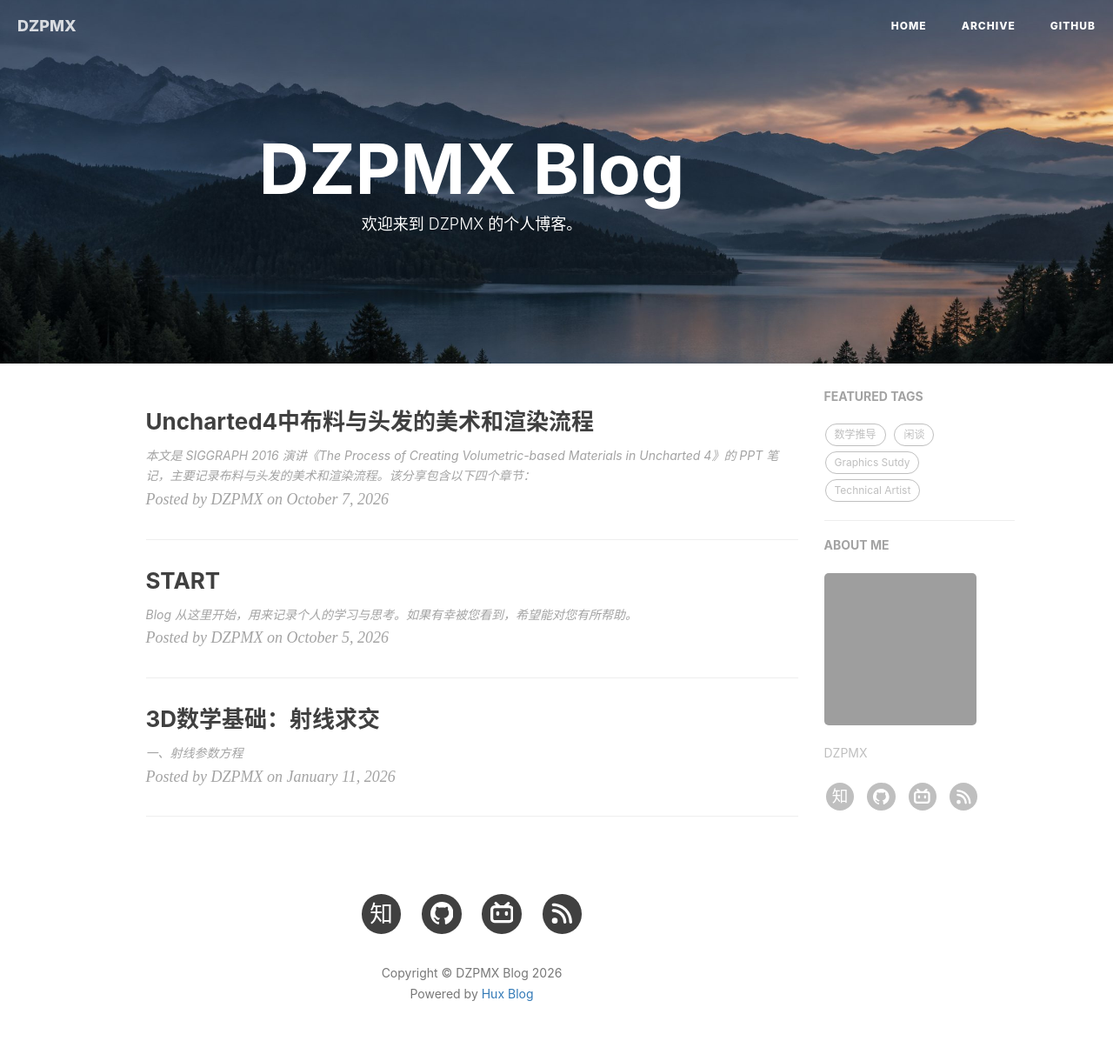
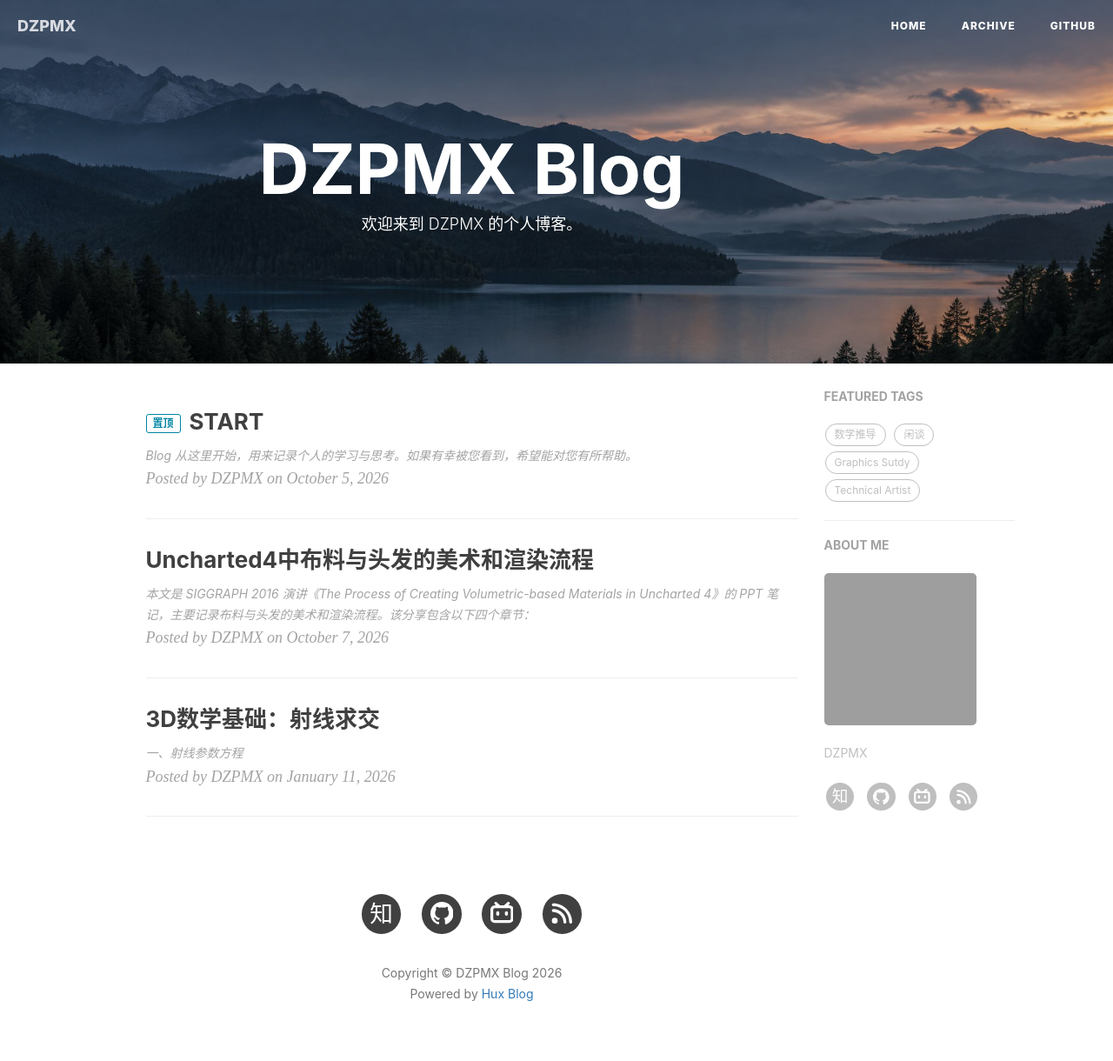
Before and after one commit to DZPMX/DzPmx.github.io, a Jekyll site: the page built from index.md, in a window 1280 px wide. Shown: the whole page at 87% size. Built offline with Jekyll 4.4.1, drawn with Linux system fonts in a browser that asks for light colours; grey boxes are pictures that could not be loaded.

Commit message:
Pin START on the homepage with a visible badge

```diff
--- a/_layouts/home.html
+++ b/_layouts/home.html
@@ -6,10 +6,13 @@
 <div class="container">
   <div class="row">
     <section class="col-lg-8 col-lg-offset-1 col-md-8 col-md-offset-1 col-sm-12 col-xs-12 postlist-container" id="articles" aria-label="Articles">
-      {% for post in site.posts %}
+      {% assign pinned_posts = site.posts | where: "pinned", true %}
+      {% assign other_posts = site.posts | where_exp: "post", "post.pinned != true" %}
+      {% assign homepage_posts = pinned_posts | concat: other_posts %}
+      {% for post in homepage_posts %}
       <div class="post-preview">
         <a href="{{ post.url | relative_url }}">
-          <h2 class="post-title">{{ post.title | escape }}</h2>
+          <h2 class="post-title">{% if post.pinned == true %}<span class="post-pin">置顶</span>{% endif %}{{ post.title | escape }}</h2>
           <div class="post-content-preview">{{ post.excerpt | strip_html | normalize_whitespace | truncate: 200 | escape }}</div>
         </a>
         <p class="post-meta">Posted by {{ post.author | default: site.author | escape }} on <time datetime="{{ post.date | date_to_xmlschema }}">{{ post.date | date: '%B %-d, %Y' }}</time></p>
--- a/css/dzpmx.css
+++ b/css/dzpmx.css
@@ -2,6 +2,7 @@
 .intro-header { position: relative; }
 .header-mask { position: absolute; inset: 0; }
 .site-heading .subheading p { margin: 0; }
+.post-pin { display: inline-block; margin-right: 10px; padding: 3px 7px; border: 1px solid #0085a1; border-radius: 3px; color: #0085a1; font-size: 12px; font-weight: 600; line-height: 1.2; vertical-align: middle; white-space: nowrap; }
 .post-container { overflow-wrap: break-word; }
 .post-container img { max-width: min(100%, 720px); }
 .short-about img { height: auto; }
```
Also changed, not shown: _posts/2026-10-05-getting-started.md (+1 -0 lines).
